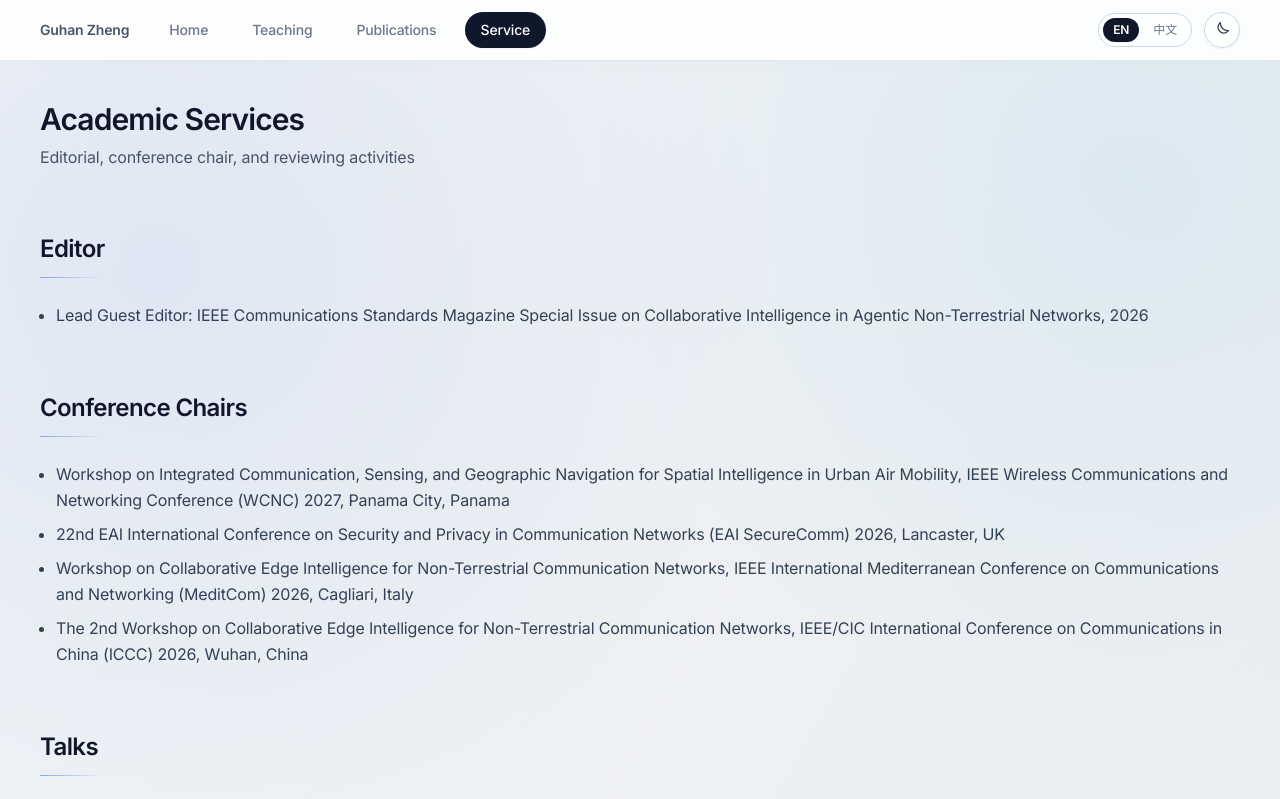
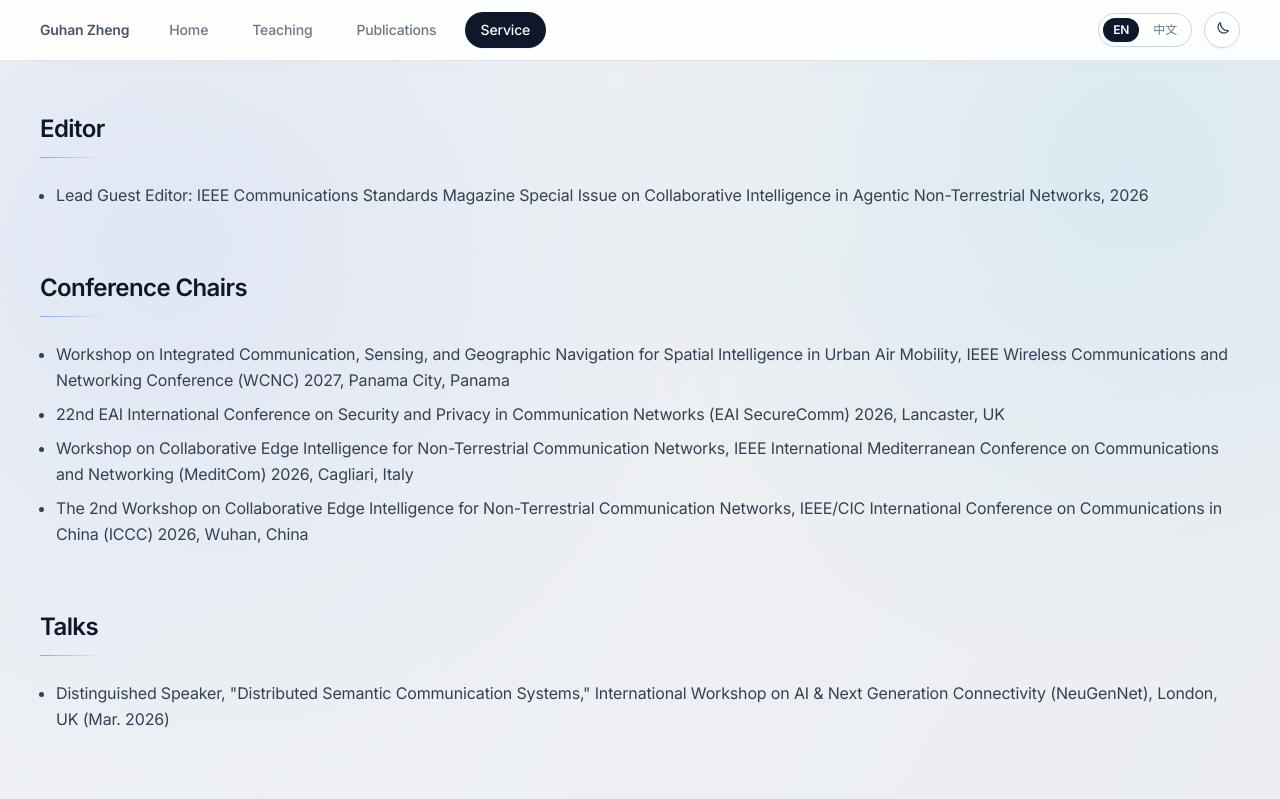
Before and after one commit to Guhan328/Guhan328.github.io, a Next.js app: page /en/projects in a window 1280 px wide. Shown: the top 799 px of the page. Built offline with nearby package versions, Linux system fonts and the light colour scheme; no server answers.

Commit message:
Update projects-client.tsx

```diff
--- a/app/(site)/[locale]/projects/projects-client.tsx
+++ b/app/(site)/[locale]/projects/projects-client.tsx
@@ -27,16 +27,6 @@ export function ProjectsClient({ locale, services, page }: ProjectsClientProps)
 
   return (
     <div className="space-y-16">
-      {/* 简洁标题，无大白框 */}
-      <div>
-        <h1 className="text-3xl font-semibold text-slate-900 dark:text-white">
-          {page.title}
-        </h1>
-        <p className="mt-2 text-base text-slate-600 dark:text-slate-400">
-          Editorial, conference chair, and reviewing activities
-        </p>
-      </div>
-
       {sections.map(({ key, data }) => {
         if (!data || !data.items || data.items.length === 0) return null;
         return (
```
